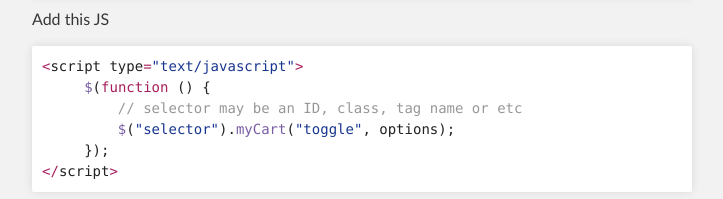
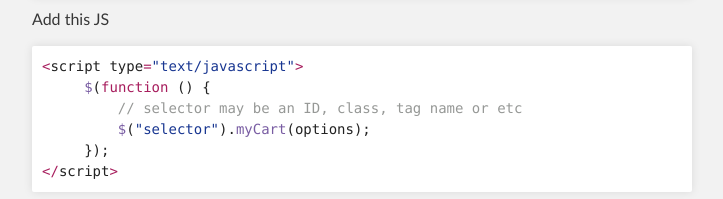
Before and after one commit to Asraf-Uddin-Ahmed/jquery.mycart, a plain HTML site: page index.html in a window 1280 px wide. Shown: the part 1150-1349 px from the top of the page, without its empty margins (288-1011 px from the left). Drawn offline with Linux system fonts and the light colour scheme.

Commit message:
Corrected for wrong initialization portion

```diff
--- a/index.html
+++ b/index.html
@@ -75,7 +75,7 @@
 <div class="highlight highlight-source-js"><pre><span class="pl-k">&lt;</span>script type<span class="pl-k">=</span><span class="pl-s"><span class="pl-pds">"</span>text/javascript<span class="pl-pds">"</span></span><span class="pl-k">&gt;</span>
      <span class="pl-en">$</span>(<span class="pl-k">function</span> () {
          <span class="pl-c">// selector may be an ID, class, tag name or etc</span>
-         <span class="pl-en">$</span>(<span class="pl-s"><span class="pl-pds">"</span>selector<span class="pl-pds">"</span></span>).<span class="pl-en">myCart</span>(<span class="pl-s"><span class="pl-pds">"</span>toggle<span class="pl-pds">"</span></span>, options);
+         <span class="pl-en">$</span>(<span class="pl-s"><span class="pl-pds">"</span>selector<span class="pl-pds">"</span></span>).<span class="pl-en">myCart</span>(options);
      });
 <span class="pl-k">&lt;</span><span class="pl-k">/</span>script<span class="pl-k">&gt;</span></pre></div>
 
```
